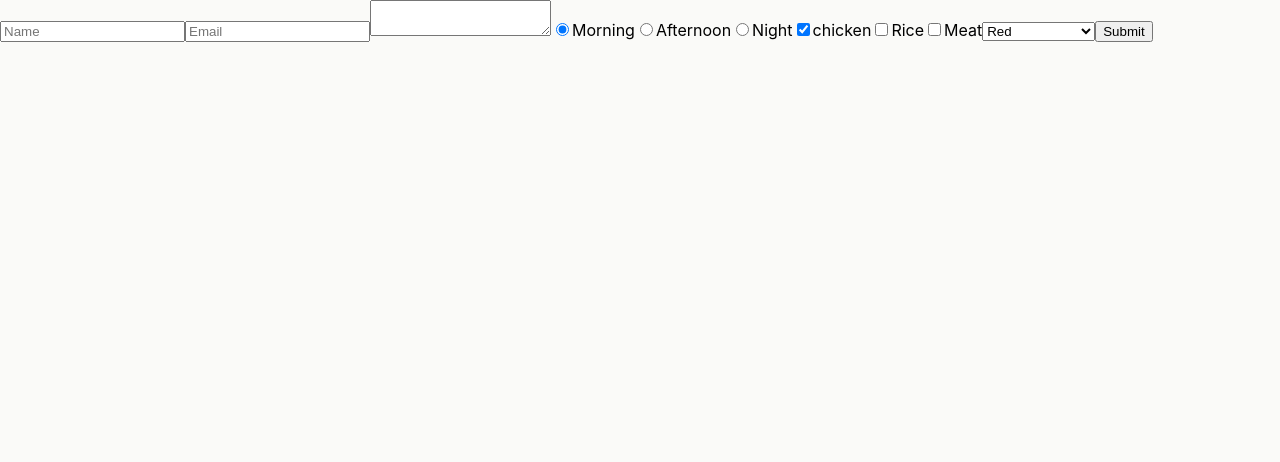
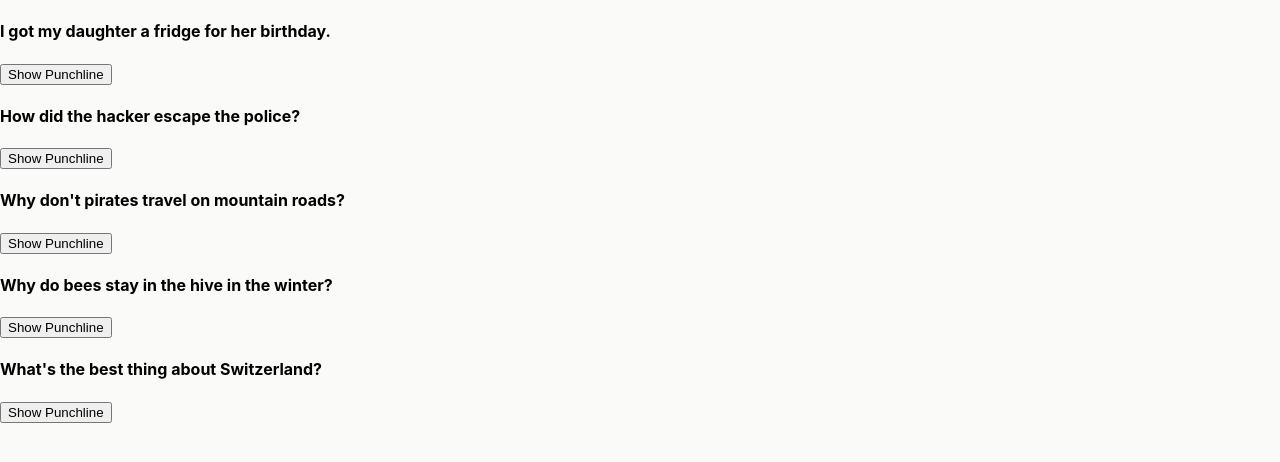
Before and after one commit to niamul007/everyday-react-practice, a React (Vite) app in the folder my-app/: page / in a window 1280 px wide. Shown: the top 462 px of the page. Built offline with nearby package versions, Linux system fonts and the light colour scheme.

Commit message:
adding react praacice

```diff
--- a/my-app/src/App.jsx
+++ b/my-app/src/App.jsx
@@ -1,20 +1,12 @@
-import React from 'react'
-import { dog } from './data'
-import  DogCard  from './DogCard'
-export function App(){
-  const newData = dog.map((item)=>{
-    return(
-      <DogCard
-      key = {item.id}
-      {...item}
-      />
-    )
-  })
-  return (
-    <>
-    {newData}
-    </>
-  )
+import React from "react";
+import { Jokes } from "./Jokes.jsx";
+import { data } from "./data.js";
+
+export function App() {
+  const jokesData = data.map((item) => {
+    return <Jokes key={item.id} {...item} />;
+  });
+  return <>{jokesData}</>;
 }
 
 export default App;
--- /dev/null
+++ b/my-app/src/Jokes.jsx
@@ -0,0 +1,19 @@
+import React from "react";
+
+export function Jokes(props) {
+    const [ishown, setIshown] = React.useState(false);
+
+    function handleClick(){
+        setIshown(prev => !prev)
+    }
+    return(
+        <div className="container">
+            <div className="jokes">
+                <h4 className="setup">{props.setup}</h4>
+                {ishown === true &&
+                <p className="punchline">{props.punchline}</p>}
+                <button onClick={handleClick}>{ishown ? "Hide Punchline" :"Show Punchline"}</button>
+            </div>
+        </div>
+    )
+}
--- a/my-app/src/data.js
+++ b/my-app/src/data.js
@@ -1,27 +1,29 @@
-export const dog = [
+export const data =[
     {
-    "id": 101,
-    "breedName": "Labrador Retriever",
-    "img": "https://images.dog.ceo/breeds/retriever-labrador/n02099712_1087.jpg"
+        id: 1,
+        setup: "I got my daughter a fridge for her birthday.",
+        punchline: "I can't wait to see her face light up when she opens it."
     },
     {
-    "id": 102,
-    "breedName": "German Shepherd",
-    "img": "https://images.dog.ceo/breeds/germanshepherd/n02106662_12949.jpg"
+        id: 2,
+        setup: "How did the hacker escape the police?",
+        punchline: "He just ransomware!"
     },
     {
-    "id": 103,
-    "breedName": "French Bulldog",
-    "img": "https://images.dog.ceo/breeds/bulldog-french/n02108915_609.jpg"
+        id: 3,
+        setup: "Why don't pirates travel on mountain roads?",
+        punchline: "Scurvy."
     },
     {
-    "id": 104,
-    "breedName": "Siberian Husky",
-    "img": "https://images.dog.ceo/breeds/husky/n02109961_10672.jpg"
+        id: 4,
+        setup: "Why do bees stay in the hive in the winter?",
+        punchline: "Swarm."
     },
     {
-    "id": 105,
-    "breedName": "Pug",
-    "img": "https://images.dog.ceo/breeds/pug/n02110958_13612.jpg"
+        id: 5,
+        setup: "What's the best thing about Switzerland?",
+        punchline: "I don't know, but the flag is a big plus!"
     }
-]
+];
+
+export default data;
--- a/my-app/src/main.jsx
+++ b/my-app/src/main.jsx
@@ -10,6 +10,8 @@
   <StrictMode>
     {/* <HotelHeader />
     <Hotel /> */}
-    <Form />
+    {/* <Form /> */}
+    <App />
+
   </StrictMode>,
 )
```
Lines whose indentation alone changed are shown as unchanged.
